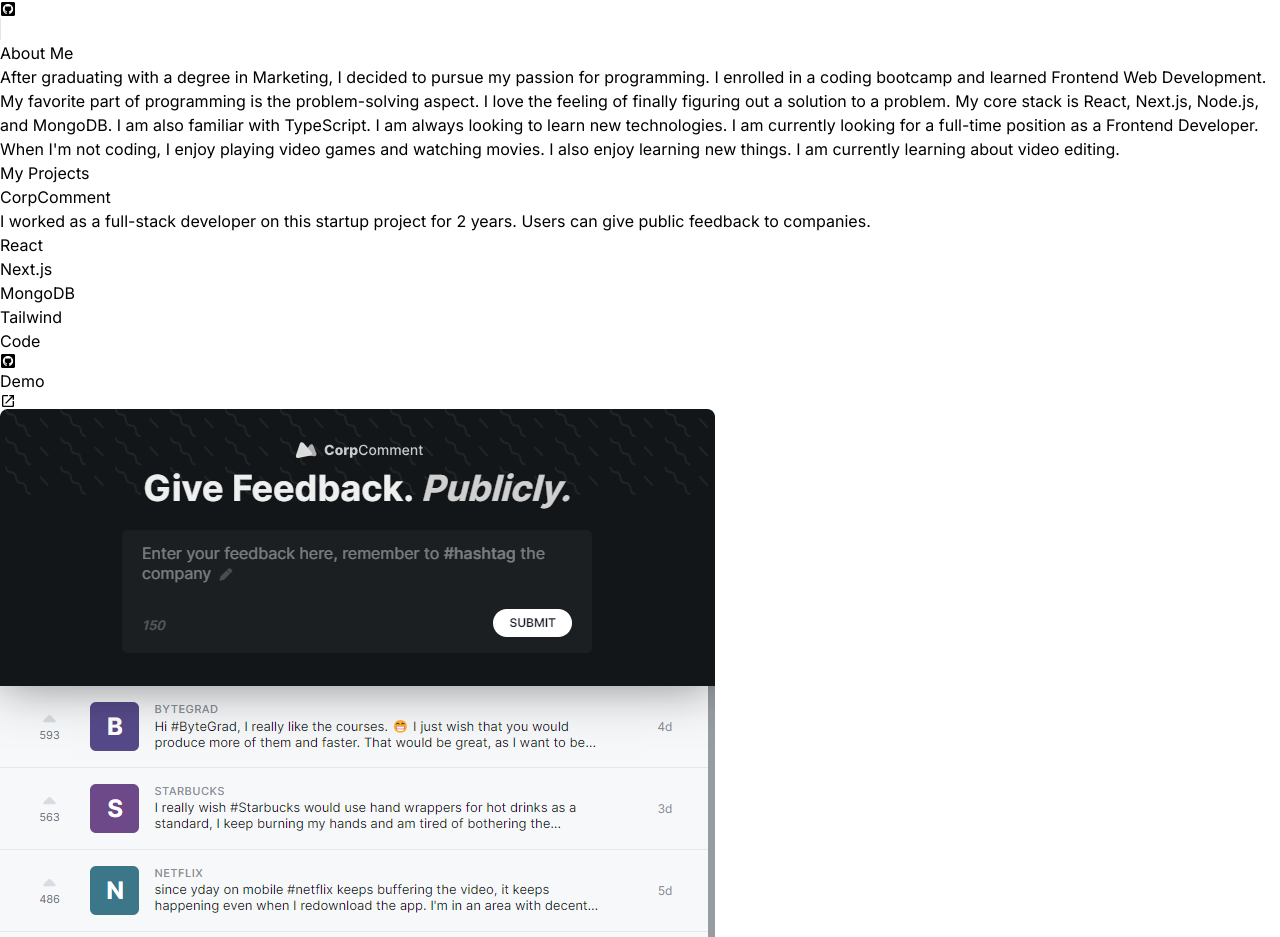
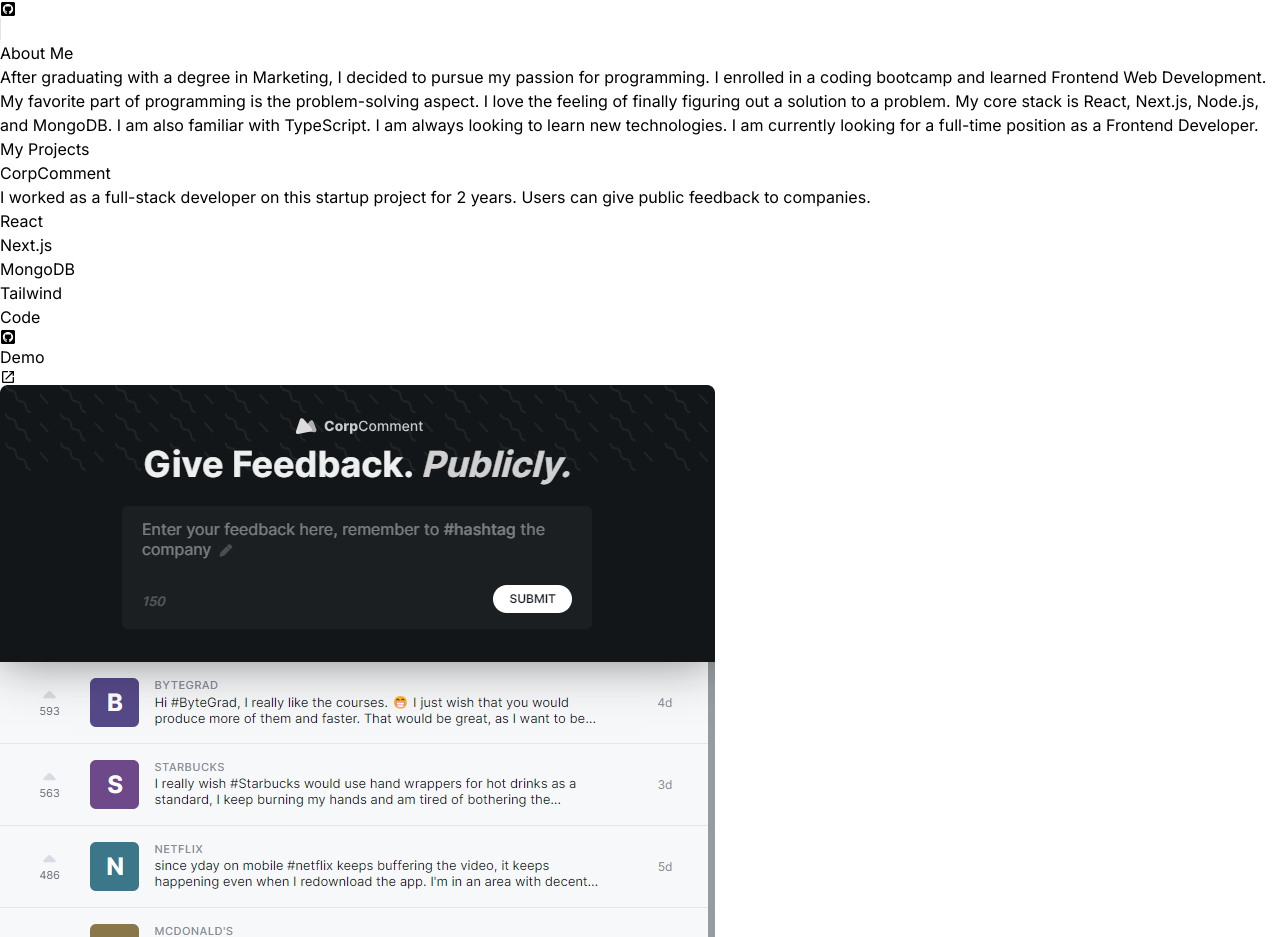
Before and after one commit to siwakorn-chantawat/siwakorn-portfolio, a Next.js app: page / in a window 1280 px wide. Shown: the part 1125-2062 px from the top of the page. Built offline with nearby package versions, Linux system fonts and the light colour scheme.

Commit message:
edit about

```diff
--- a/components/About.tsx
+++ b/components/About.tsx
@@ -36,13 +36,6 @@
         <span className="font-medium">full-time position</span> as a Frontend
         Developer.
       </p>
-
-      <p>
-        <span className="italic">When I&apos;m not coding</span>, I enjoy
-        playing video games and watching movies. I also enjoy{" "}
-        <span className="font-medium">learning new things</span>. I am currently
-        learning about <span className="font-medium">video editing</span>.
-      </p>
     </motion.section>
   );
 };
```
